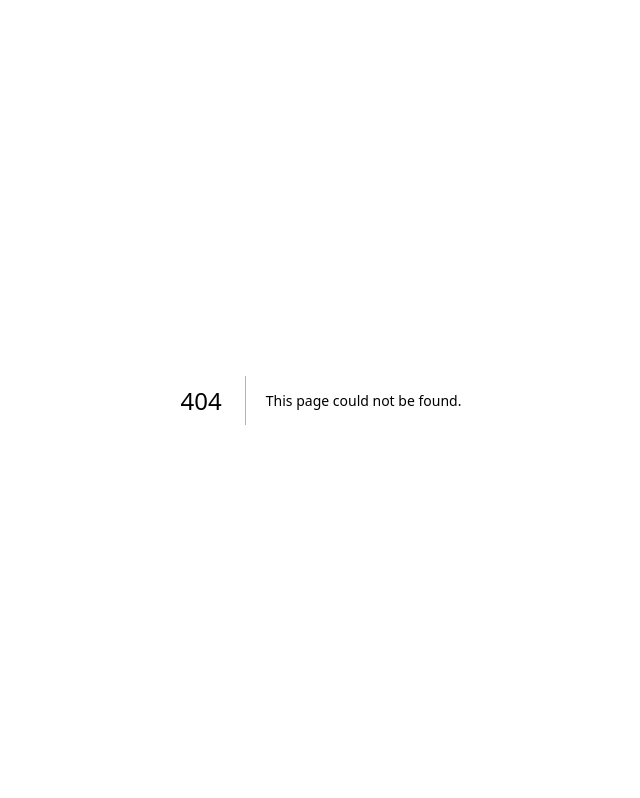
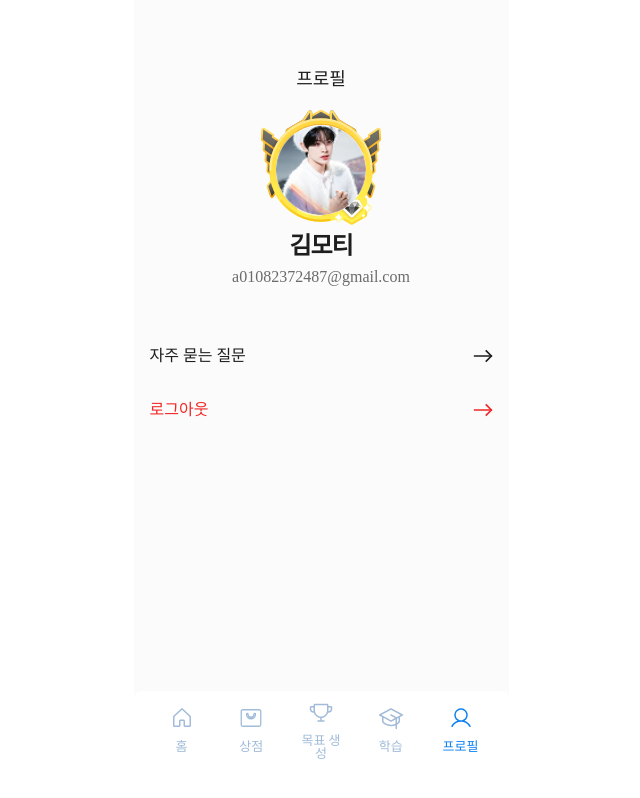
Before and after one commit to mo-tee/mo-f-ti, a Next.js app: page /profile in a window 1280 px wide. Before the commit this address had no page. Shown: the whole page, without its empty margins (319-959 px from the left). Built offline with nearby package versions, Linux system fonts and the light colour scheme; a web font is replaced by a local one.

Commit message:
feat: 프로필 페이지 개발

```diff
--- /dev/null
+++ b/src/app/profile/page.tsx
@@ -0,0 +1,46 @@
+"use client";
+
+import { Navigation, Text } from "@/components/common";
+import Column from "@/components/common/Flex/Column";
+import { color } from "@/components/desgin-system";
+import { Badge, List } from "@/components/profile";
+import { flex } from "@/utils";
+import styled from "styled-components";
+
+const Profile = () => {
+  return (
+    <StyledProfile>
+      <Text fontType="Label1" color={color.G900}>
+        프로필
+      </Text>
+      <Column width="100%" gap={40} alignItems="center">
+        <Badge
+          name="김모티"
+          email="a01082372487@gmail.com"
+          profileUrl="./profile.png"
+        />
+        <List />
+      </Column>
+      <Navigation />
+    </StyledProfile>
+  );
+};
+
+export default Profile;
+
+const StyledProfile = styled.div`
+  ${flex({
+    flexDirection: "column",
+    alignItems: "center",
+  })}
+  width: 100vw;
+  height: 100vh;
+  padding: 70px 16px 109px;
+  margin: 0 auto;
+  background-color: ${color.G10};
+  gap: 22px;
+
+  @media (min-width: 601px) {
+    width: 375px;
+  }
+`;
```
